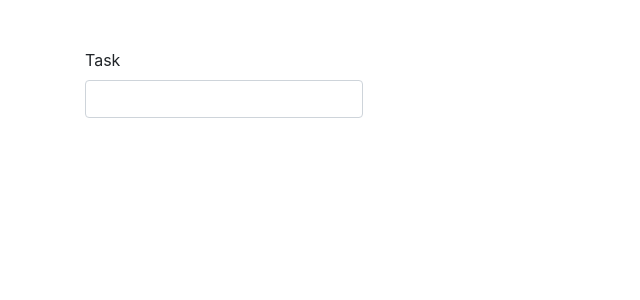
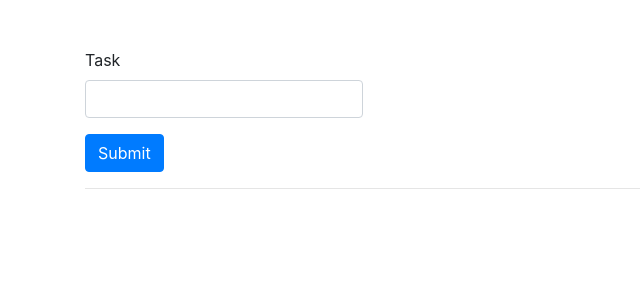
Before and after one commit to miquelespinosa2/react-sandbox, a React (Create React App) app: page / in a window 1280 px wide. Shown: the top 300 px of the page, without its empty margins (0-640 px from the left). Built offline with nearby package versions, Linux system fonts and the light colour scheme.

Commit message:
finished the example and the section.

```diff
--- a/src/components/CustomHookExample2.jsx
+++ b/src/components/CustomHookExample2.jsx
@@ -3,14 +3,37 @@ import useLocalStorage from '../hooks/useLocalStorage'
 
 function CustomHookExample2() {
   const [task, setTask] = useLocalStorage('task', '')
+  const [tasks, setTasks] = useLocalStorage('tasks', [])
+
+  const onSubmit = e => {
+    e.preventDefault()
+
+    const taskObj = {
+      task,
+      completed: false,
+      date: new Date().toLocaleDateString()
+    }
+
+    setTasks([...tasks, taskObj])
+  }
+
 
   return (
-    <form action="" className='w-25'>
-      <div className="mb-3">
-        <label htmlFor="" className="form-label">Task</label>
-        <input className='form-control' type="text" value={task} onChange={(e) => setTask(e.target.value)}/>
-      </div>
-    </form>
+    <>
+      <form onSubmit={onSubmit} action="" className='w-25'>
+        <div className="mb-3">
+          <label htmlFor="" className="form-label">Task</label>
+          <input className='form-control' type="text" value={task} onChange={(e) => setTask(e.target.value)}/>
+        </div>
+          <button type="submit" className="btn btn-primary">Submit</button>
+      </form>
+
+      <hr />
+
+      {tasks.map((task) => (
+        <h3 key={task.date}>{task.task}</h3>
+      ))}
+    </>
   )
 }
 
```
